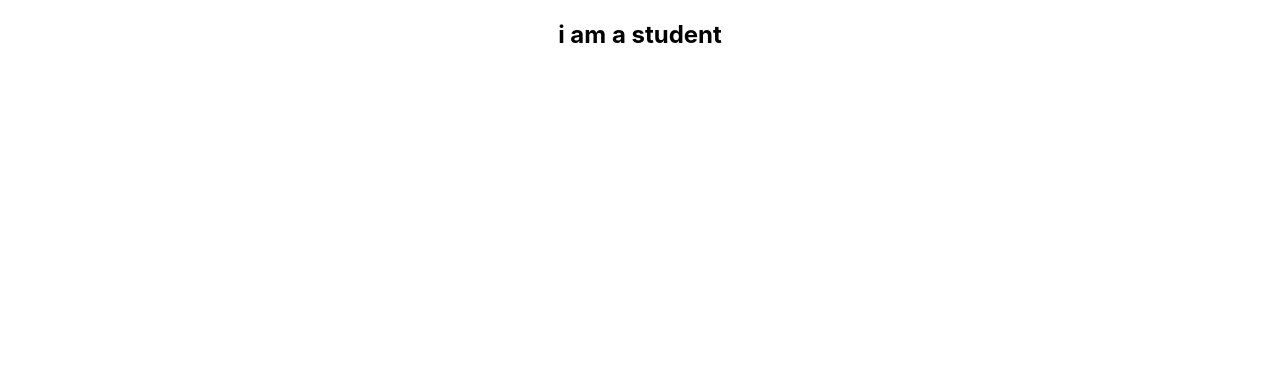
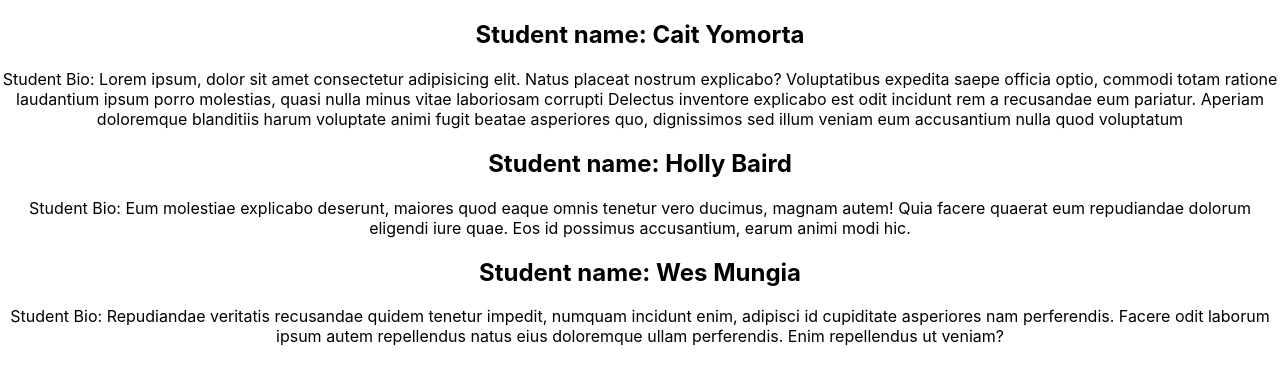
Before and after one commit to Megans766/students-lab, a React (Create React App) app: page / in a window 1280 px wide. Shown: the top 384 px of the page. Built offline with nearby package versions, Linux system fonts and the light colour scheme.

Commit message:
update students

```diff
--- a/src/App.js
+++ b/src/App.js
@@ -1,5 +1,5 @@
 import './App.css';
-import Student from './Student';
+import StudentList from './StudentList';
 
 function App() {
   const students = [
@@ -64,7 +64,7 @@ function App() {
   ]
   return (
     <div className="App">
-      <Student students={students}/>
+      <StudentList students={students}/>
     </div>
   );
 }
--- a/src/Score.jsx
+++ b/src/Score.jsx
@@ -1,8 +1,9 @@
 const Score = (props) => {
   return (
     <>
-      <h3>Score Date: {props.studentData.scores.date}</h3>
-      <h3>Score: {props.studentData.scores.score}</h3>
+      <h3>Score Date: {props.student.scores.date}</h3>
+      <h3>Score: {props.student.scores.score}</h3>
+
     </>
   )
 }
--- a/src/Student.jsx
+++ b/src/Student.jsx
@@ -1,16 +1,16 @@
-import Score from "./Score"
+import Score from './Score'
 
 const Student = (props) => {
   return (
     <>
-      <h2>i am a student</h2>
-      {/* <h2>Student name: {props.student.name}</h2>
+      <h2>Student name: {props.student.name}</h2>
       <p>Student Bio: {props.student.bio}</p>
-      <Score /> */}
 
-      {/* <h2>
-        {props.studentData.map(student => <studentData student={student} />)}
-      </h2> */}
+      {/* <Score /> */}
+
+      {/* {props.students.map(score =>
+        <Score score={score}/>)} */}
+
     </>
   )
 }
--- /dev/null
+++ b/src/StudentList.jsx
@@ -0,0 +1,11 @@
+import Student from "./Student";
+
+const StudentList = (props) => {
+  return (
+    <>
+      {props.students.map(student => <Student student={student} key={student.name}/>)}
+    </>
+  )
+}
+
+export default StudentList
```
